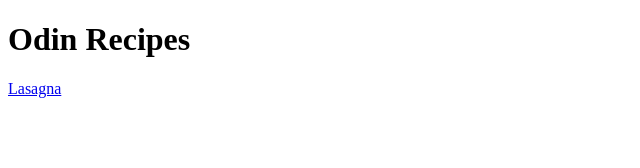
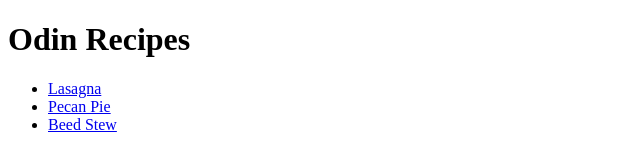
Before and after one commit to squaredDot/05_ODINrecipes, a plain HTML site: page index.html in a window 1280 px wide. Shown: the whole page, without its empty margins (0-640 px from the left). Drawn offline with Linux system fonts and the light colour scheme.

Commit message:
Added basic boilerplate to two pages. -beef_stew.html and pecan_pie.html have now the basic boilerplate code and a basic title. -index.html has been updated to link to this two pages.

```diff
--- a/index.html
+++ b/index.html
@@ -9,9 +9,11 @@
     <body>
         <h1>Odin Recipes</h1>
 
-        <p>
-            <a href="./recipes/lasagna.html">Lasagna</a>
-        </p>
+        <ul>
+            <li><a href="./recipes/lasagna.html">Lasagna</a></li>
+            <li><a href="./recipes/pecan_pie.html">Pecan Pie</a></li>
+            <li><a href="./recipes/beef_stew.html">Beed Stew</a></li>
+        </ul>
 
     </body>
 </html>
```
Also changed, not shown: recipes/beef_stew.html (+12 -0 lines), recipes/pecan_pie.html (+12 -0 lines).
